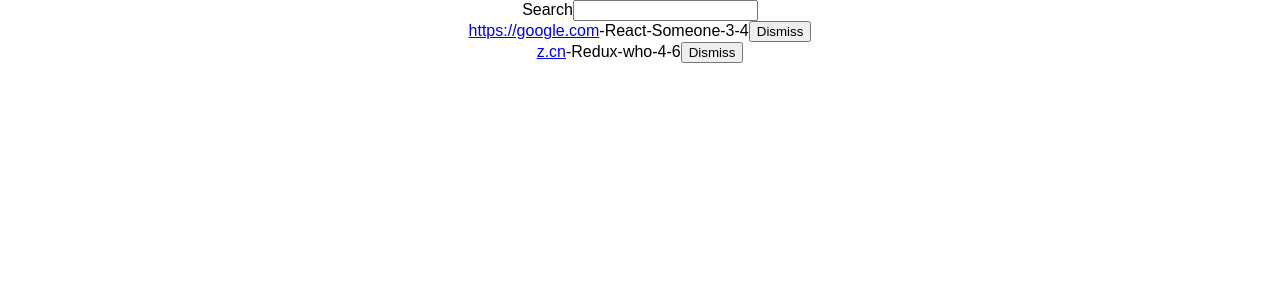
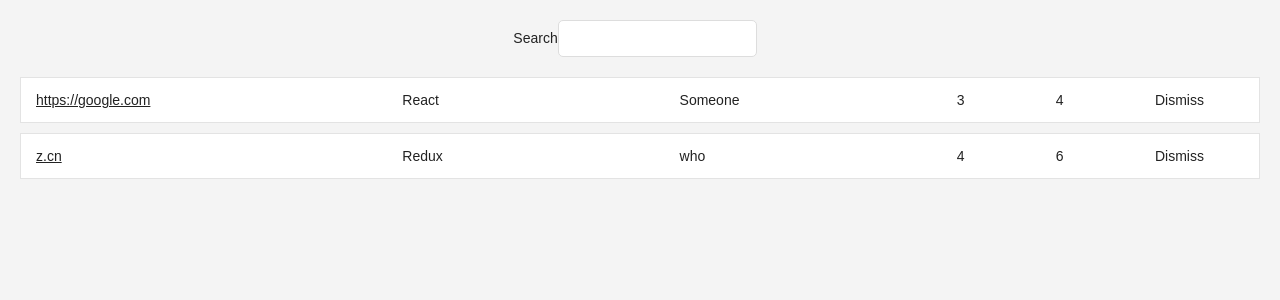
Before and after one commit to AnkleLiu/Demos, a React (Create React App) app in the folder hackernews/: page / in a window 1280 px wide. Shown: the top 300 px of the page. Built offline with nearby package versions, Linux system fonts and the light colour scheme.

Commit message:
改变样式

```diff
--- a/hackernews/src/App.css
+++ b/hackernews/src/App.css
@@ -26,3 +26,67 @@
   from { transform: rotate(0deg); }
   to { transform: rotate(360deg); }
 }
+
+.page {
+  margin: 20px;
+}
+
+.interactions {
+  text-align: center;
+}
+
+.table {
+  margin: 20px 0;
+}
+
+.table-header {
+  display: flex;
+  line-height: 24px;
+  font-size: 16px;
+  padding: 0 10px;
+  justify-content: space-between;
+}
+
+.table-empty {
+  margin: 200px;
+  text-align: center;
+  font-size: 16px;
+}
+
+.table-row {
+  display: flex;
+  line-height: 24px;
+  white-space: nowrap;
+  margin: 10px 0;
+  padding: 10px;
+  background: #ffffff;
+  border: 1px solid #e3e3e3;
+}
+
+.table-header > span {
+  overflow: hidden;
+  text-overflow: ellipsis;
+  padding: 0 5px;
+}
+
+.table-row > span {
+  overflow: hidden;
+  text-overflow: ellipsis;
+  padding: 0 5px;
+}
+
+.button-inline {
+  border-width: 0;
+  background: transparent;
+  color: inherit;
+  text-align: inherit;
+  -webkit-font-smoothing: inherit;
+  padding: 0;
+  font-size: inherit;
+  cursor: pointer;
+}
+
+.button-active {
+  border-radius: 0;
+  border-bottom: 1px solid #38BB6C;
+}
--- a/hackernews/src/App.js
+++ b/hackernews/src/App.js
@@ -42,23 +42,20 @@
 
 
 const Table = ({ list, pattern, onDismiss }) =>
-    <div>
+    <div className="table">
         {
             list.filter(isSearched(pattern)).map(item => (
-                <div key={item.objectID}>
-                    <span>
+                <div key={item.objectID} className="table-row">
+                    <span style={{ width: '40%' }}>
                         <a href={item.url}>{item.url}</a>
                     </span>
-                    -
-                    <span>{item.title}</span>
-                    -
-                    <span>{item.author}</span>
-                    -
-                    <span>{item.num_comments}</span>
-                    -
-                    <span>{item.points}</span>
-                    <span>
+                    <span style={{ width: '30%' }}>{item.title}</span>
+                    <span style={{ width: '30%' }}>{item.author}</span>
+                    <span style={{ width: '10%' }}>{item.num_comments}</span>
+                    <span style={{ width: '10%' }}>{item.points}</span>
+                    <span style={{ width: '10%' }}>
                         <Button
+                            className="button-inline"
                             onClick={() => onDismiss(item.objectID)}>
                             Dismiss
                         </Button>
@@ -108,13 +105,15 @@
   render() {
       const { searchTerm, list } = this.state
         return (
-            <div className="App">
+            <div className="page">
+                <div className="interactions">
                     <Search
                         value={searchTerm}
                         onChange={this.onSearchChange}
                     >
                         Search
                     </Search>
+                </div>
                 <Table
                     list={list}
                     pattern={searchTerm}
--- a/hackernews/src/index.css
+++ b/hackernews/src/index.css
@@ -3,3 +3,48 @@
   padding: 0;
   font-family: sans-serif;
 }
+
+body {
+  color: #222;
+  background: #f4f4f4;
+  font: 400 14px CoreSans, Arial,sans-serif;
+}
+
+a {
+  color: #222;
+}
+
+a:hover {
+  text-decoration: underline;
+}
+
+ul, li {
+  list-style: none;
+  padding: 0;
+  margin: 0;
+}
+
+input {
+  padding: 10px;
+  border-radius: 5px;
+  outline: none;
+  margin-right: 10px;
+  border: 1px solid #dddddd;
+}
+
+button {
+  padding: 10px;
+  border-radius: 5px;
+  border: 1px solid #dddddd;
+  background: transparent;
+  color: #808080;
+  cursor: pointer;
+}
+
+button:hover {
+  color: #222;
+}
+
+*:focus {
+  outline: none;
+}
```
Lines whose indentation alone changed are shown as unchanged.
